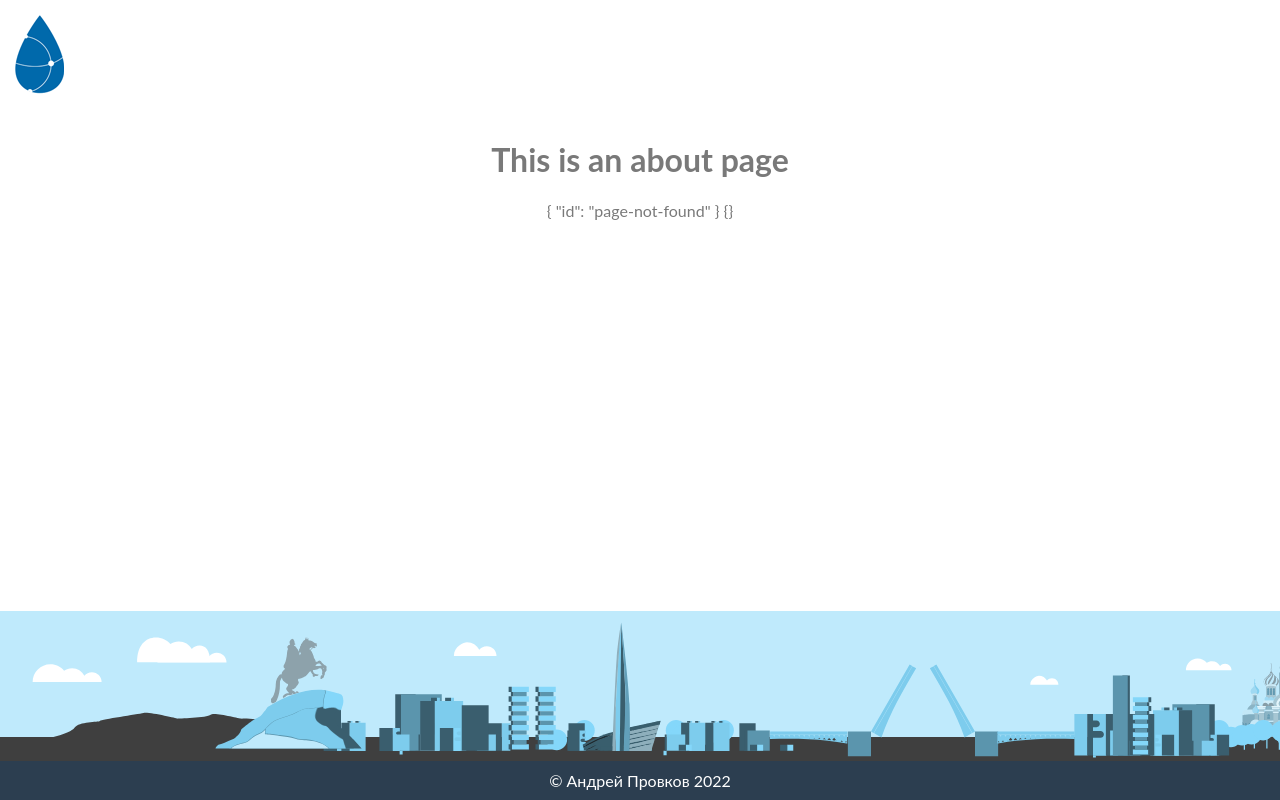
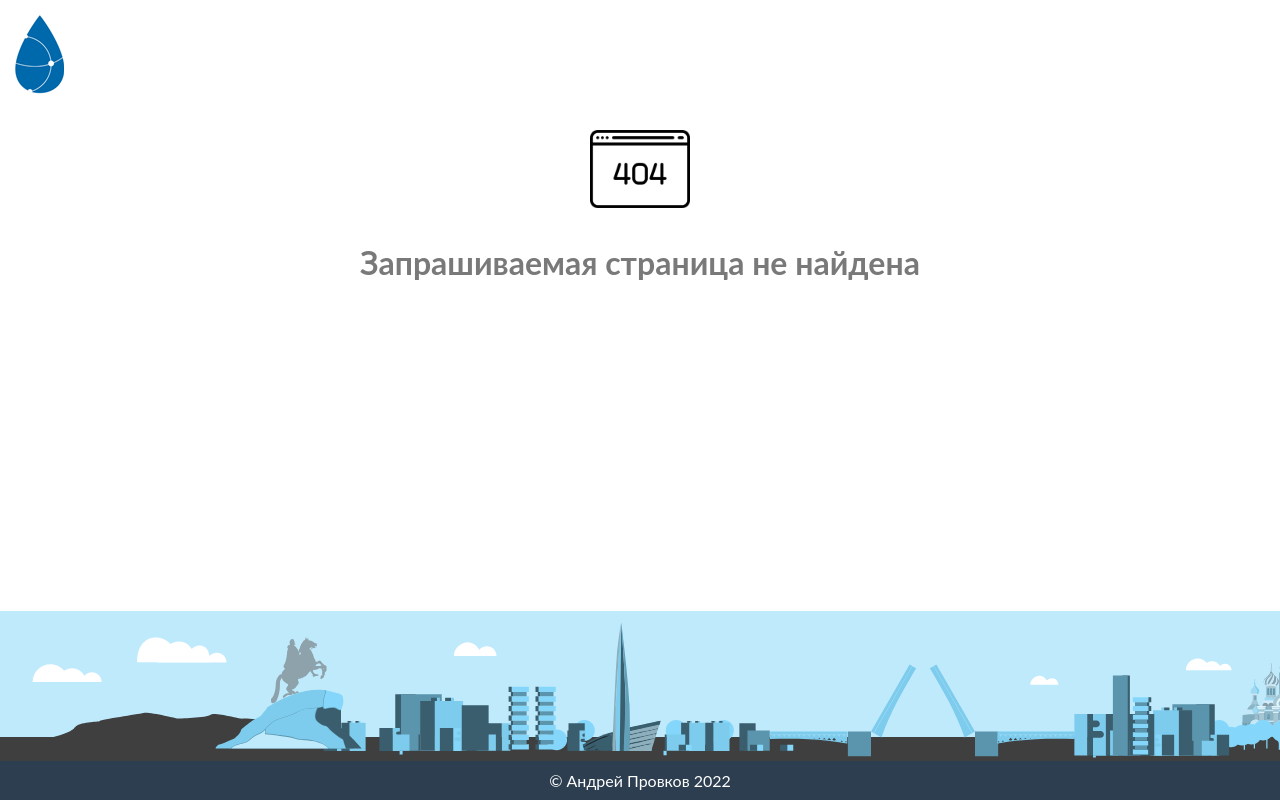
Before and after one commit to AndreyProvkov/vue-test3, a Vue app: page /page-not-found in a window 1280 px wide. Built offline with nearby package versions, Linux system fonts and the light colour scheme; a web font is replaced by a local one.

Commit message:
Add page 404 and redirect

```diff
--- a/src/router/index.js
+++ b/src/router/index.js
@@ -16,6 +16,15 @@ const routes = [
     // this generates a separate chunk (about.[hash].js) for this route
     // which is lazy-loaded when the route is visited.
     component: () => import(/* webpackChunkName: "about" */ '../views/LoginView.vue')
+  },
+  {
+    path: '/page-not-found',
+    name: 'page-not-found',
+    component: () => import('../views/PageNotFound.vue')
+  },
+  {
+    path: '/:pathMatch(.*)*',
+    redirect: { name: 'page-not-found' }
   }
 ]
 
--- /dev/null
+++ b/src/views/PageNotFound.vue
@@ -0,0 +1,18 @@
+<template>
+  <div class="no-page">
+    <img class="no-page__image" src="@/assets/page-not-found.png">
+    <h1 class="no-page__title">Запрашиваемая страница не найдена</h1>
+  </div>
+</template>
+
+<script>
+export default {
+  name: 'PageNotFound'
+}
+</script>
+
+<style scoped>
+.no-page__image {
+    max-width: 100px;
+}
+</style>
```
Also changed, not shown: src/assets/page-not-found.png (added).
